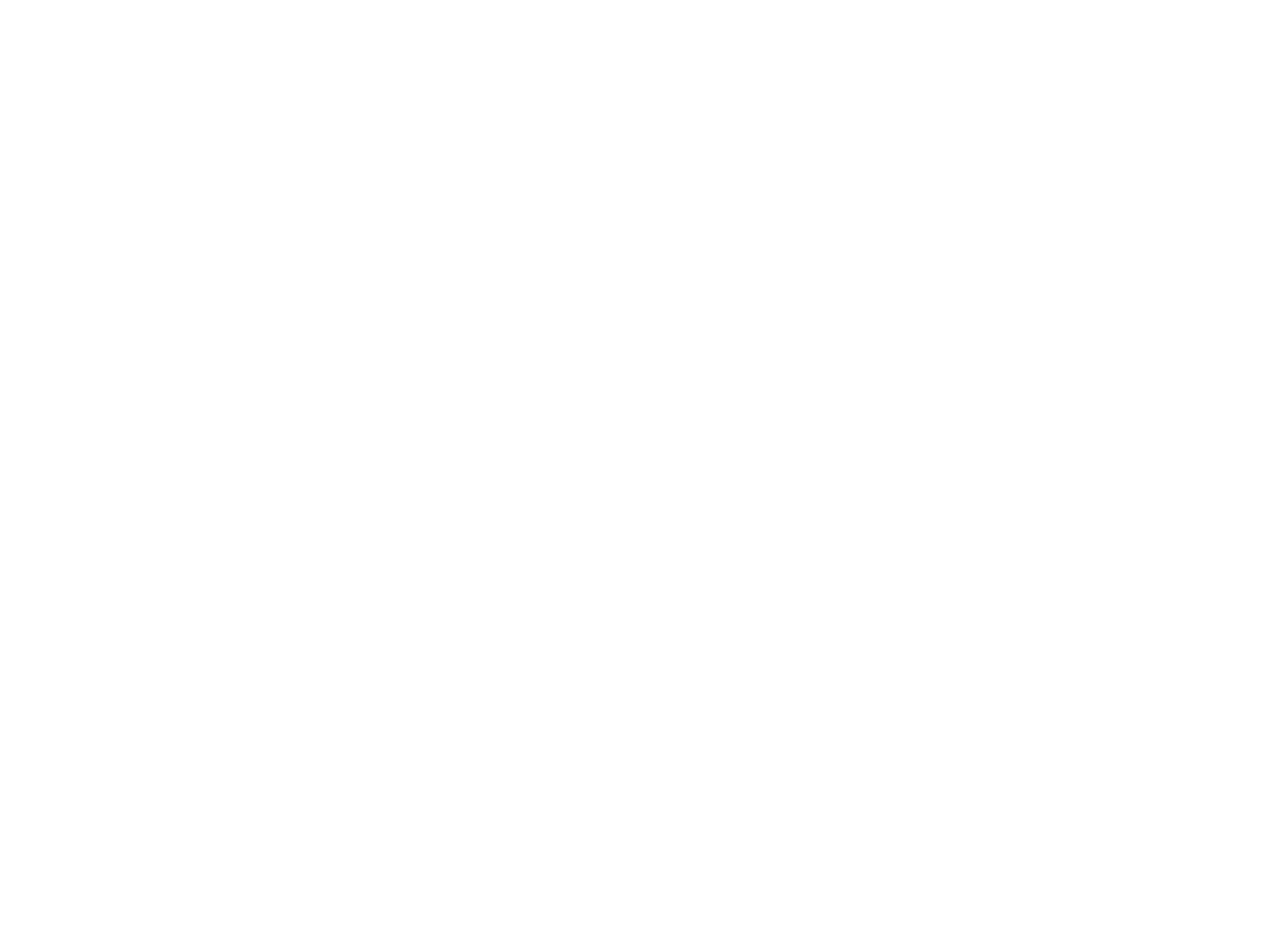
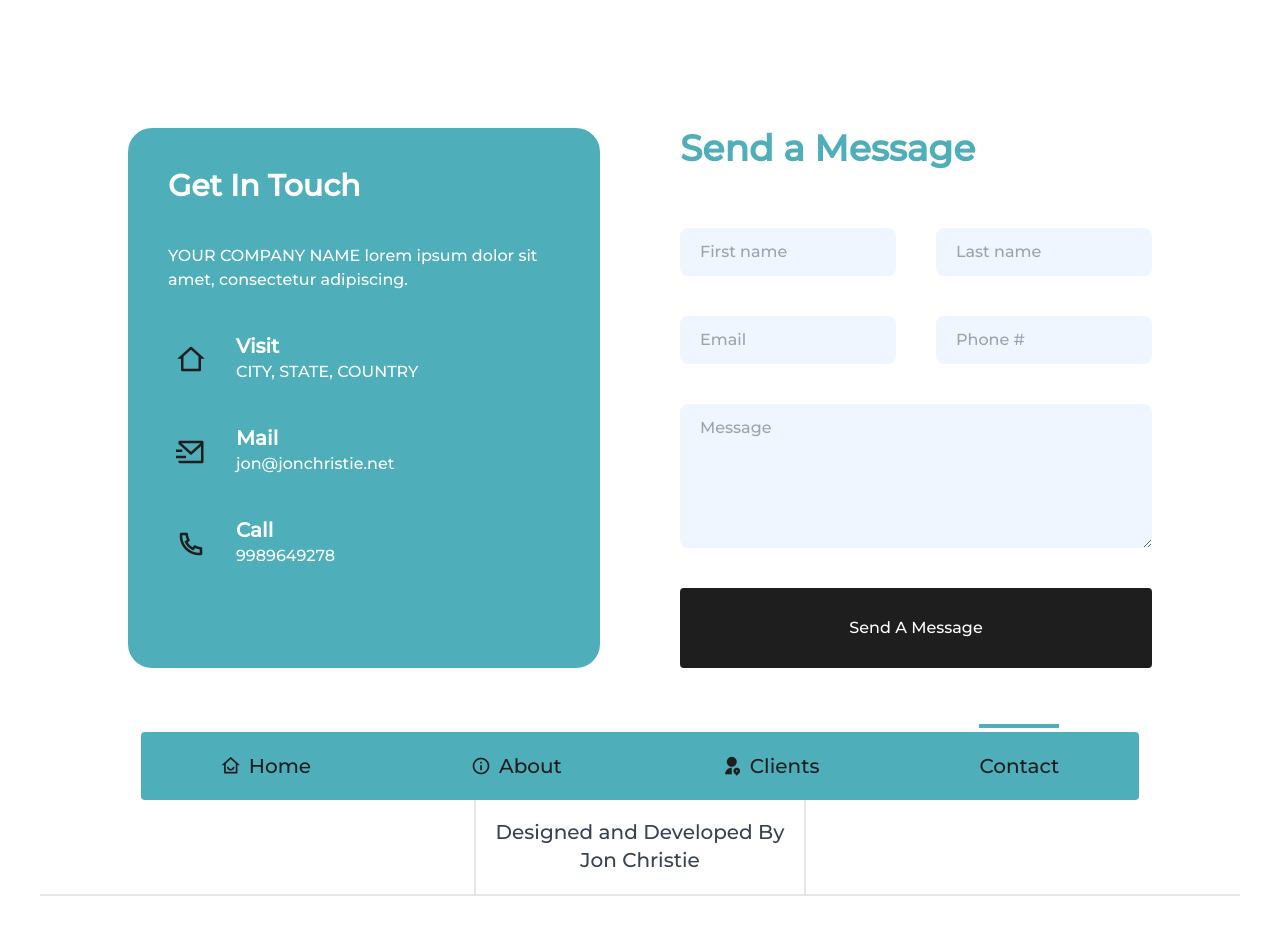
Before and after one commit to mathcodes/marketing-app, a React (Create React App) app: page /contact in a window 1280 px wide. Before the commit this address had no page. Shown: the top 934 px of the page. Before the commit the page ends 800 px from the top, so only its background shows below. Built offline with nearby package versions, Linux system fonts and the light colour scheme.

Commit message:
MVP working

```diff
--- a/public/index.html
+++ b/public/index.html
@@ -9,6 +9,11 @@
       name="description"
       content="Web site created using create-react-app"
     />
+    <!-- REMIX ICONS from https://remixicon.com/ -->
+    <link
+    href="https://cdn.jsdelivr.net/npm/remixicon@2.5.0/fonts/remixicon.css"
+    rel="stylesheet"
+  />
     <link rel="apple-touch-icon" href="%PUBLIC_URL%/logo192.png" />
     <!--
       manifest.json provides metadata used when your web app is installed on a
--- a/src/App.tsx
+++ b/src/App.tsx
@@ -2,6 +2,7 @@
 import { BrowserRouter, Routes, Route } from 'react-router-dom';
 import Clients from './pages/Clients';
 import About from './pages/About';
+import Contact from './pages/Contact';
 import Home from './pages/Home';
 
 function App(): React.ReactElement {
@@ -12,6 +13,7 @@
           <Route path='/' element={<Home />} />
           <Route path='/about' element={<About />} />
           <Route path='/clients' element={<Clients />} />
+          <Route path='/contact' element={<Contact />} />
         </Routes>
       </BrowserRouter>
     </div>
--- a/src/components/Layout.tsx
+++ b/src/components/Layout.tsx
@@ -55,9 +55,9 @@
             <div key={item.id} className='flex flex-col justify-end items-center'>
               {location.pathname === item.path && (
                 <div className='flex flex-col items-center'>
-                  <div className='h-5 w-10 bg-primary rounded-t-full'></div>
+                  <div className='h-1 w-20 bg-primary'></div>
+                  <div className='h-1 w-20 bg-primary2'></div>
                   {/* <div className='h-5 w-20 bg-primary rounded-t-full text-center'> */}
-                    <i className={`${item.icon} text-xl text-white`}></i>
                   </div>
                 // </div>
               )}
--- a/src/pages/About/index.tsx
+++ b/src/pages/About/index.tsx
@@ -11,11 +11,11 @@
 const About: React.FC<AboutProps> = (props: AboutProps) => {
   return (
     <Layout>
-       <div>
+
           <Intro />
           <Services />
           <Credentials/>
-       </div>
+
     </Layout>
   );
 }
--- /dev/null
+++ b/src/pages/Contact/Address.tsx
@@ -0,0 +1,49 @@
+import React from "react";
+
+function Address() {
+  return (
+    <div className="flex justify-center">
+      <div className="bg-primary rounded-3xl flex-col space-y-10 p-10 text-white">
+        <h1 className="text-3xl font-semibold">Get In Touch</h1>
+        <p>
+          YOUR COMPANY NAME lorem ipsum dolor sit amet, consectetur adipiscing.
+        </p>
+
+        <div className="flex space-x-5 items-center">
+          <div className="h-12 w-12 p-2 rounded">
+            <i className="ri-home-2-line text-3xl text-secondary"></i>
+          </div>
+          <div>
+            <h1 className="font-semibold text-xl">Visit</h1>
+            <p>CITY, STATE, COUNTRY</p>
+
+          </div>
+        </div>
+
+        <div className="flex space-x-5 items-center">
+          <div className="h-12 w-12 p-2 rounded">
+            <i className="ri-mail-send-line text-3xl text-secondary"></i>
+          </div>
+          <div>
+            <h1 className="font-semibold text-xl">Mail</h1>
+            <p>jon@jonchristie.net</p>
+
+          </div>
+        </div>
+
+
+        <div className="flex space-x-5 items-center">
+          <div className="h-12 w-12 p-2 rounded">
+            <i className="ri-phone-line text-3xl text-secondary"></i>
+          </div>
+          <div>
+            <h1 className="font-semibold text-xl">Call</h1>
+            <p>9989649278</p>
+          </div>
+        </div>
+      </div>
+    </div>
+  );
+}
+
+export default Address;
--- /dev/null
+++ b/src/pages/Contact/ContactForm.tsx
@@ -0,0 +1,61 @@
+import React from "react";
+
+function ContactForm() {
+
+
+  return (
+    <div>
+      <form className="flex flex-col space-y-10">
+        <h1 className="text-4xl font-semibold text-primary mb-5">
+          Send a Message
+        </h1>
+
+        <div className="flex space-x-10 lg:flex-col lg:space-y-10 lg:space-x-0">
+          <input
+            type="text"
+            placeholder="First name"
+            className=" py-3 px-5 bg-blue-50 focus:outline-none rounded-lg text-gray-500 w-full"
+          />
+
+          <input
+            type="text"
+            placeholder="Last name"
+            className=" py-3 px-5 bg-blue-50 focus:outline-none rounded-lg text-gray-500 w-full"
+          />
+        </div>
+
+        <div className="flex space-x-10 lg:flex-col lg:space-y-10 lg:space-x-0">
+          <input
+            type="text"
+            placeholder="Email"
+            className=" py-3 px-5 bg-blue-50 focus:outline-none rounded-lg text-gray-500 w-full"
+          />
+
+          <input
+            type="text"
+            placeholder="Phone #"
+            className=" py-3 px-5 bg-blue-50 focus:outline-none rounded-lg text-gray- w-full"
+          />
+        </div>
+
+        <div className="flex space-x-10">
+          <textarea
+            rows={5}
+            placeholder="Message"
+            className=" py-3 px-5 bg-blue-50 focus:outline-none rounded-lg text-gray-500 w-full"
+          />
+        </div>
+
+        <div className="flex justify-left">
+        <button className='text-white bg-secondary rounded  h-20 px-10 w-full'>Send A Message</button>
+
+
+
+        </div>
+
+      </form>
+    </div>
+  );
+}
+
+export default ContactForm;
--- /dev/null
+++ b/src/pages/Contact/index.tsx
@@ -0,0 +1,24 @@
+import React from 'react'
+import Layout from '../../components/Layout'
+import Address from './Address'
+import ContactForm from './ContactForm'
+
+function Contact() {
+  return (
+    <Layout>
+       <div className="grid grid-cols-2 px-32 gap-20 mt-32 sm:grid-cols-1 sm:p-5">
+            <Address />
+            <ContactForm />
+       </div>
+
+       <div className="flex justify-center mt-32 text-center border-b-2 mx-10">
+          <div className=" border-2 p-5 border-b-0">
+             <h1 className="text-gray-700 text-xl">Designed and Developed By</h1>
+             <h1 className="text-gray-700  text-xl">Jon Christie</h1>
+          </div>
+       </div>
+    </Layout>
+  )
+}
+
+export default Contact
--- a/src/pages/Home/Intro.tsx
+++ b/src/pages/Home/Intro.tsx
@@ -1,5 +1,6 @@
 import React from "react";
 import lottie from "lottie-web";
+
 function Intro() {
   const containerRef = React.useRef<HTMLDivElement | null>(null);
 
--- a/tailwind.config.js
+++ b/tailwind.config.js
@@ -17,6 +17,8 @@
       md: { max: "767px" },
 
       sm: { max: "639px" },
+
+      xs: { max: "374px" },
     },
   },
   plugins: [],
```
Also changed, not shown: src/pages/Clients/ClientsList.tsx (+82 -6 lines).
